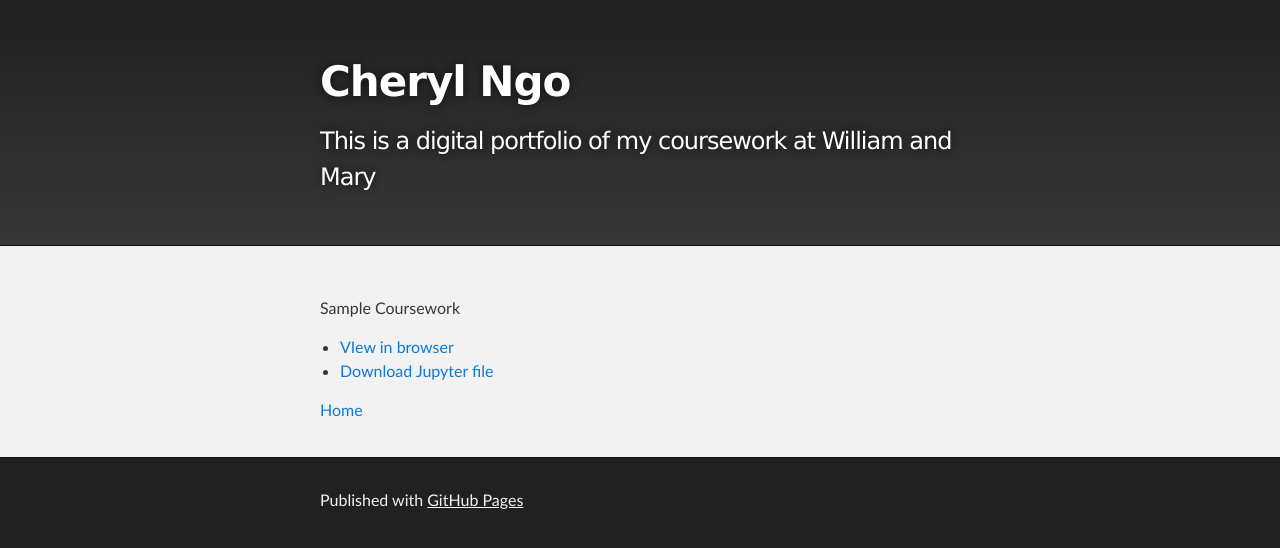
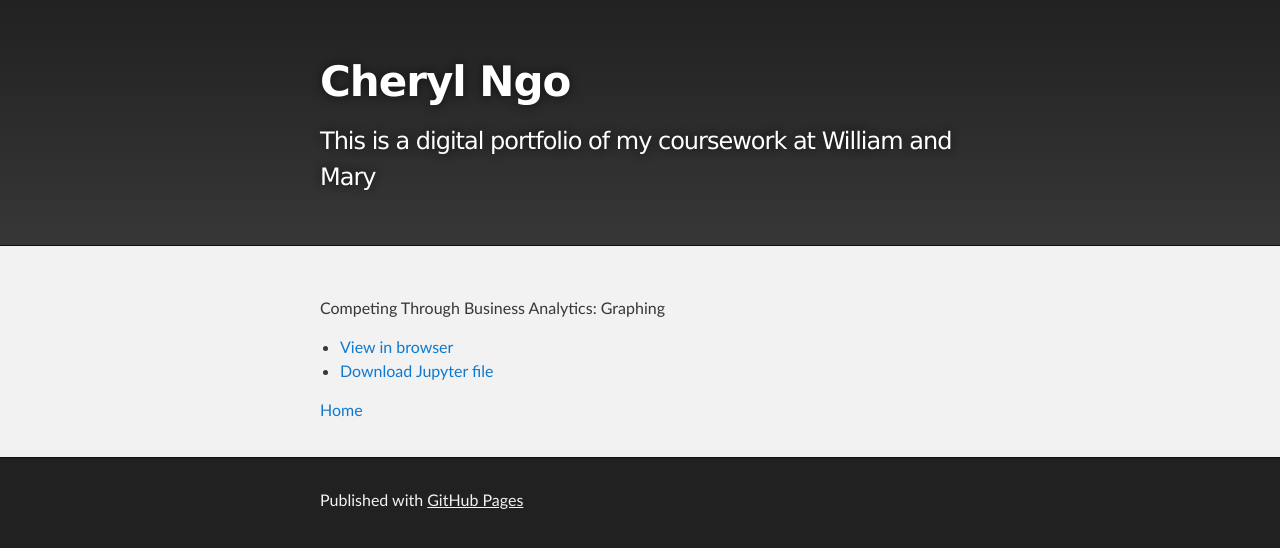
Before and after one commit to Cherylngo/cherylngo.github.io, a Jekyll site: the page built from Data Visualization/index.md, in a window 1280 px wide. Shown: the top 548 px of the page. Built offline with Jekyll 4.4.1, drawn with Linux system fonts in a browser that asks for light colours; our own code applies the rules of GitHub Pages for plain Markdown files.

Commit message:
Update index.md

```diff
--- a/Data Visualization/index.md
+++ b/Data Visualization/index.md
@@ -3,8 +3,8 @@ title: Data Visualization
 description: Graphing with Python
 ---
 
-Sample Coursework
-- [VIew in browser](BasicGraphAssignment.html)
+Competing Through Business Analytics: Graphing
+- [View in browser](BasicGraphAssignment.html)
 - [Download Jupyter file](BasicGraphAssginment.ipynb)
 
 [Home](https://cherylngo.github.io/)
```
